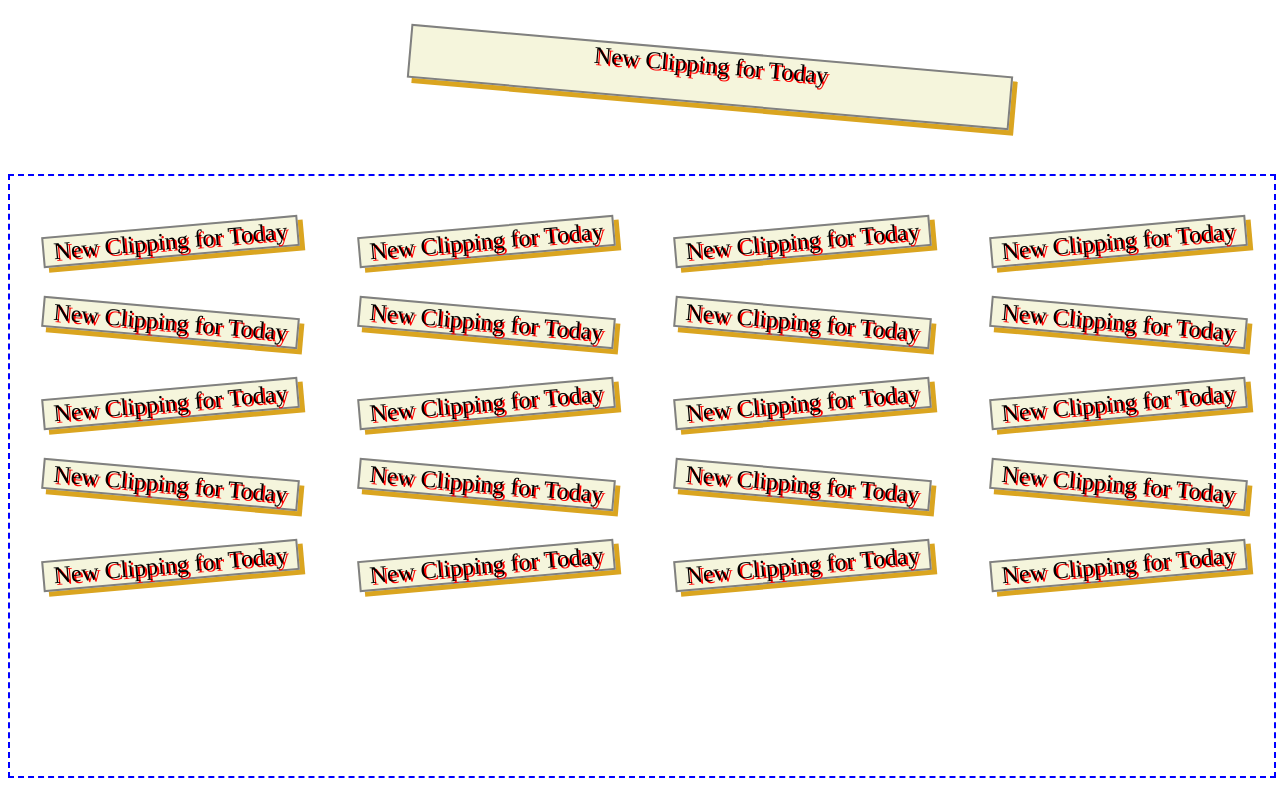
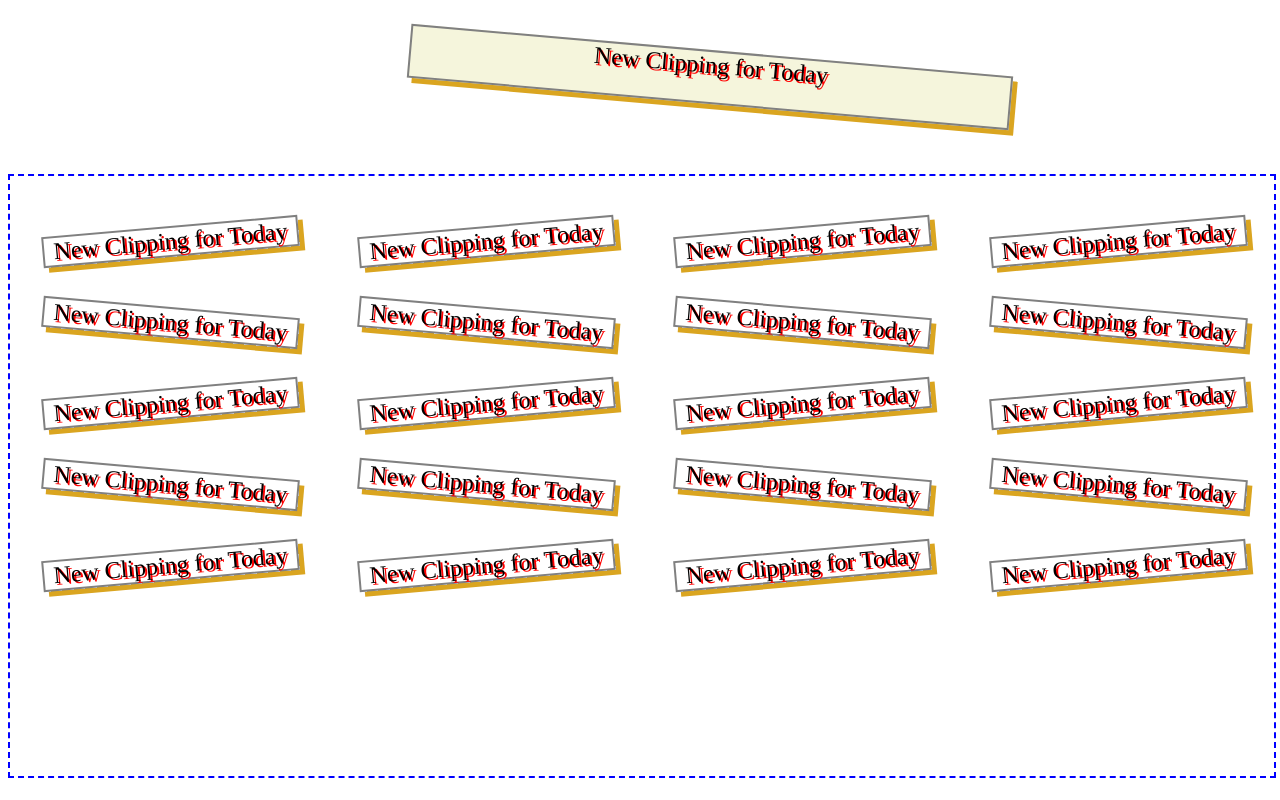
Before and after one commit to koushik-m/Sapient-Core-UI, a plain HTML site: page project/challenge.html in a window 1280 px wide. Drawn offline with Linux system fonts and the light colour scheme.

Commit message:
minor changes

```diff
--- a/project/challenge.html
+++ b/project/challenge.html
@@ -27,7 +27,7 @@
             left: 10%;
             width: 80%;
             height: auto;
-            background-color: beige;
+            /* background-color: beige; */
             border: 2px solid grey;
             text-align: center;
             font-size: 150%;
@@ -42,6 +42,7 @@
             position: relative;
             width: 100%;
             height: 600px;
+            /* margin: auto; */
             margin-top: 70px;
             border: 2px dashed blue;
         }
```
